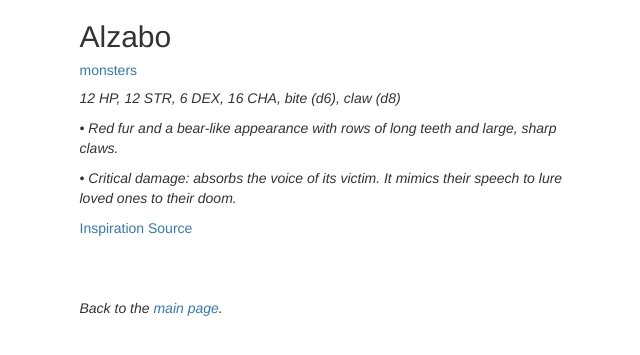
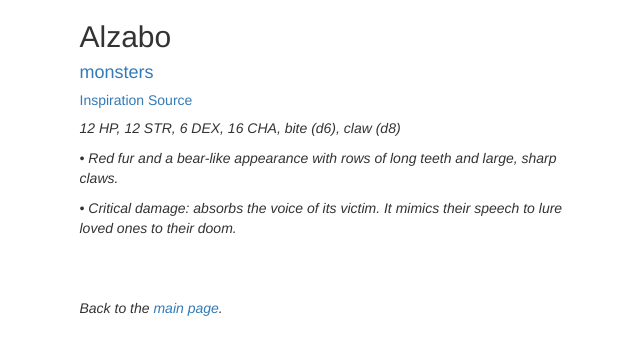
Before and after one commit to yochaigal/intotheodd, a Jekyll site: the page built from _posts/2020-08-24-alzabo.md, in a window 1280 px wide. Shown: the top 355 px of the page, without its empty margins (248-888 px from the left). Built offline with Jekyll 4.4.1, drawn with Linux system fonts in a browser that asks for light colours; nearby versions of some CDN libraries.

Commit message:
minor fix

```diff
--- a/_layouts/entry.html
+++ b/_layouts/entry.html
@@ -9,8 +9,9 @@ layout: default
 
         <header class="post-header">
           <h2 class="post-title">{% assign words = page.slug | replace: '-', ' ' | split: ' ' %}{% capture titlecase %}{% for word in words %}{{ word | capitalize }} {% endfor %}{% endcapture %}{{ titlecase }}</a></h2>
-          <h5 class="post-category">{{ join: ", " }} <a href="{{ site.baseurl }}/{{page.categories}}.html">{{ page.categories }}</a></h5>
+          <h4 class="post-category">{{ join: ", " }} <a href="{{ site.baseurl }}/{{page.categories}}.html">{{ page.categories }}</a></h5>
           <h5 class="post-source">{{ join: ", " }}<a href="{{ post.source-url }}" target="_blank">{{ post.source }}</a> </h5>
+          <h5 class="post-inspiration">{{ join: ", " }} <a href="{{page.inspiration-url}}">Inspiration Source</a></p> </h5>
 
           </header>
           <p class="post-stats"><i>{{ page.stats | truncate: 200 }}</i></p>
@@ -18,8 +19,7 @@ layout: default
           <p class="post-subtext2"><i>{{ page.subtext2 | truncate: 500 }}</i></p>
           <p class="post-subtext3"><i>{{ page.subtext3 | truncate: 500 }}</i></p>
           <p class="post-subtext4"><i>{{ page.subtext4 | truncate: 500 }}</i></p>
-          <p class="post-inspiration">{{ join: ", " }} <a href="{{page.inspiration-url}}">Inspiration Source</a></p>
-         <p class="post-description"><i>{{ page.excerpt | truncate: 2000 }}</i></p>
+          <p class="post-description"><i>{{ page.excerpt | truncate: 2000 }}</i></p>
 
         <article class="post-content">
           {{ content }}
```
Also changed, not shown: 3 other files.
